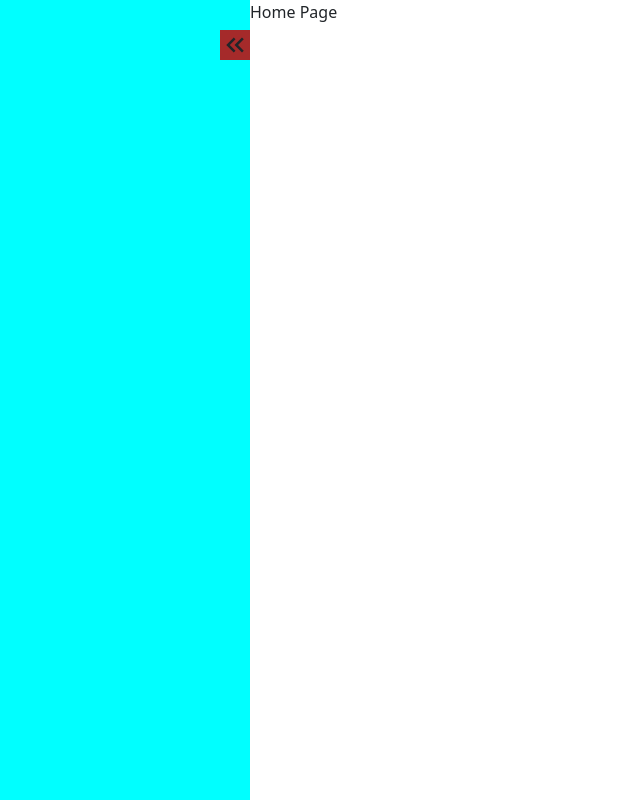
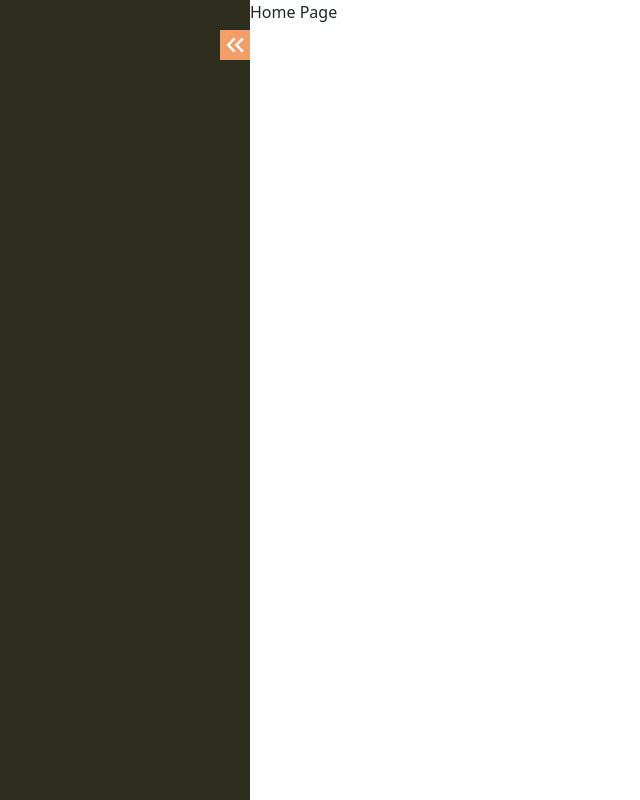
Before and after one commit to ashishbadhe97/Portfolio, a React (Create React App) app in the folder client/: page / in a window 1280 px wide. Shown: the whole page, without its empty margins (0-640 px from the left). Built offline with nearby package versions, Linux system fonts and the light colour scheme.

Commit message:
updated css

```diff
--- a/client/src/components/Layout/Layout.css
+++ b/client/src/components/Layout/Layout.css
@@ -5,8 +5,9 @@
 
 .sidenav-section{
     height: 100vh;
-    background-color: aqua;
+    background-color: #2e2e1e;
     width: 100px;
+    transition: width 0.9s ease;
 }
 
 .sidenav-toggled{
@@ -20,6 +21,7 @@
 }
 
 .sidenav-toggle-icon p svg{
-    background-color: brown;
+    background-color:  #f29f67;
+    color: white;
     cursor: pointer;
 }
```
